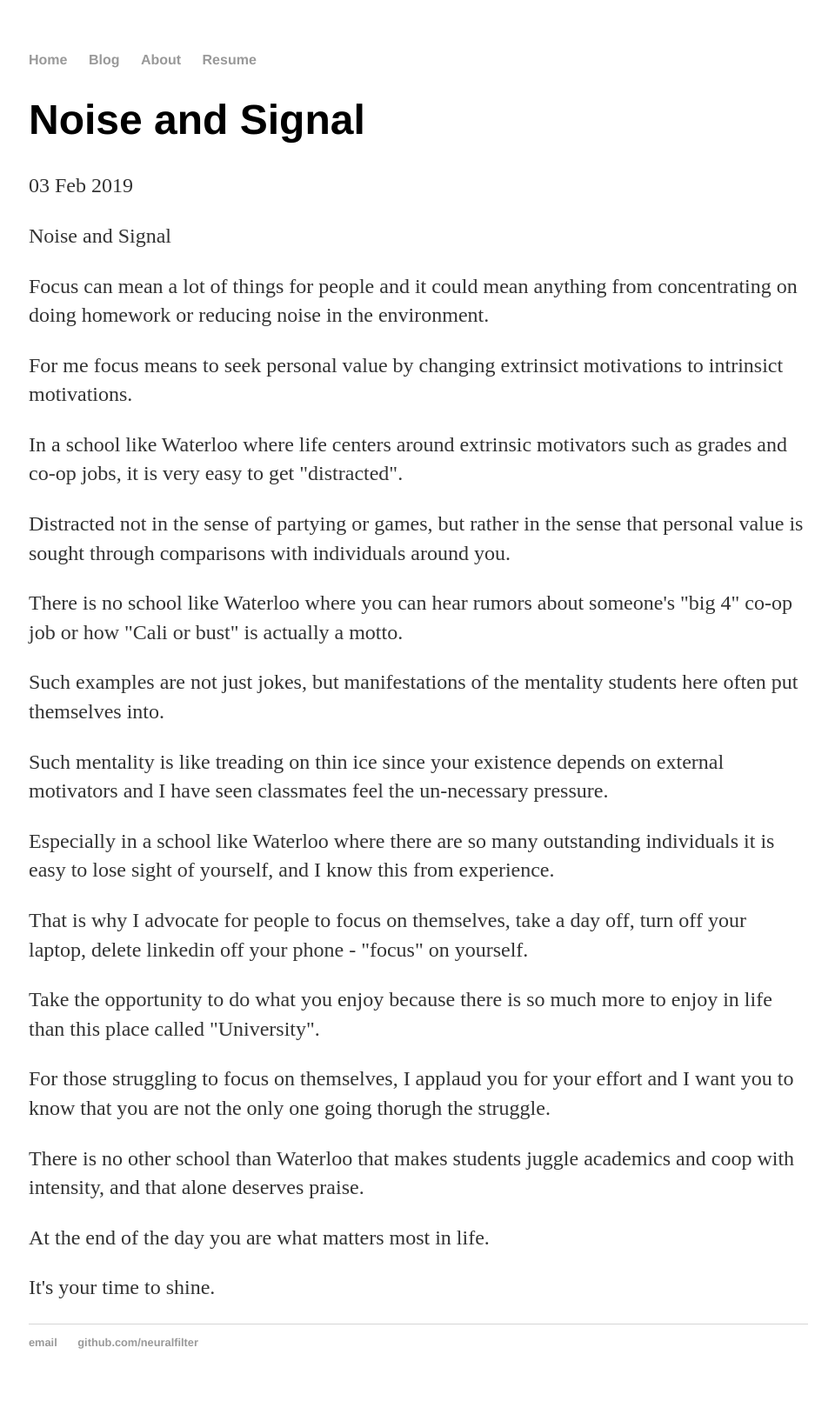
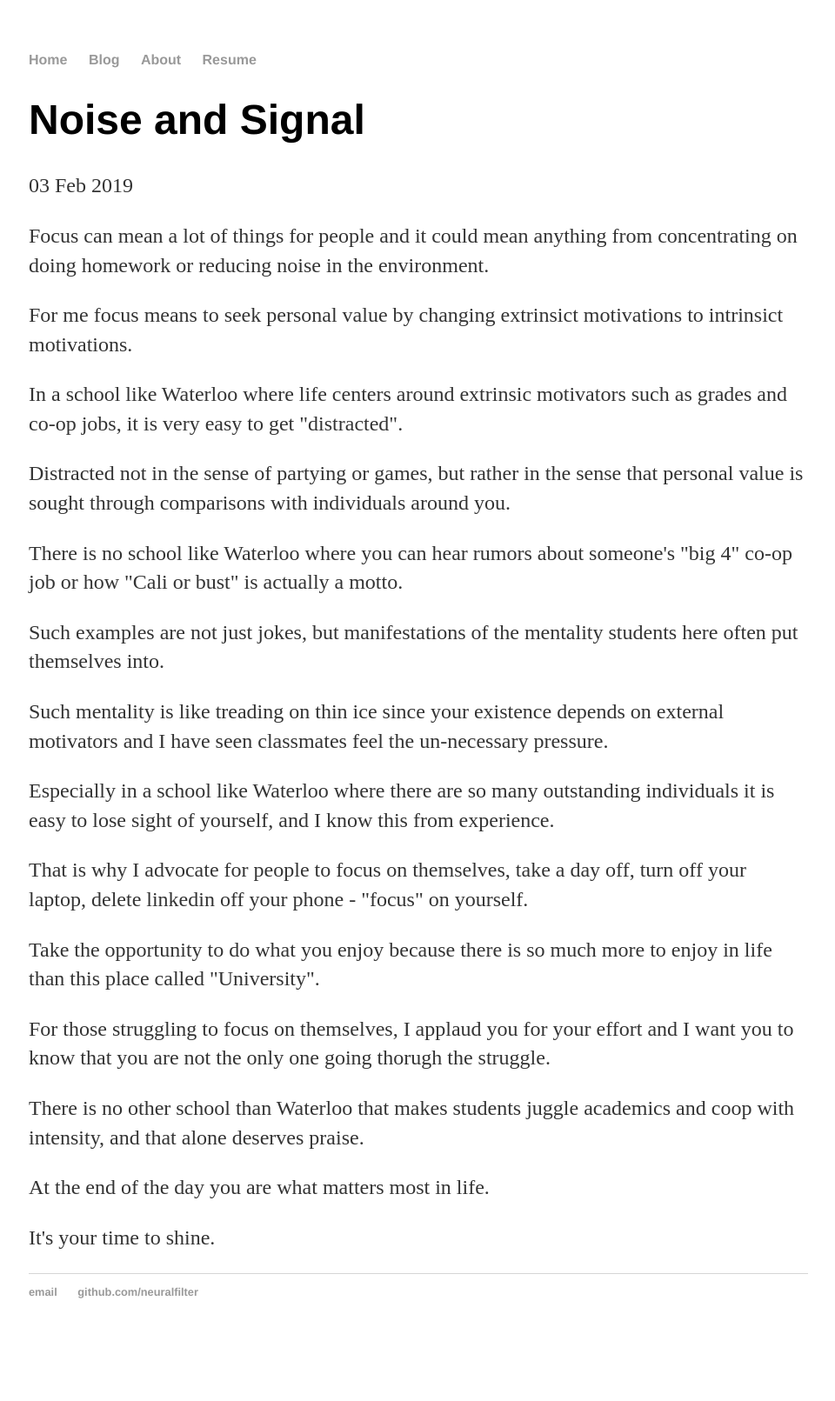
Before and after one commit to neuralfilter/neuralfilter.github.ioa, a Jekyll site: the page built from _posts/2019-02-03-Noise_and_Signal.md, in a window 1280 px wide. Shown: the whole page at 87% size, without its empty margins (159-1119 px from the left). Built offline with Jekyll 4.4.1, drawn with Linux system fonts in a browser that asks for light colours; after the commit the page ends 1553 px from its top, so only the background shows below that.

Commit message:
Update 2019-02-03-Noise_and_Signal.md

```diff
--- a/_posts/2019-02-03-Noise_and_Signal.md
+++ b/_posts/2019-02-03-Noise_and_Signal.md
@@ -3,8 +3,6 @@ layout: post
 title: "Noise and Signal"
 date: 2019-02-3
 ---
-
-Noise and Signal
 
 <p>Focus can mean a lot of things for people and it could mean anything from concentrating on doing homework or reducing noise in the environment.</p>
 <p>For me focus means to seek personal value by changing extrinsict motivations to intrinsict motivations. </p>
```
